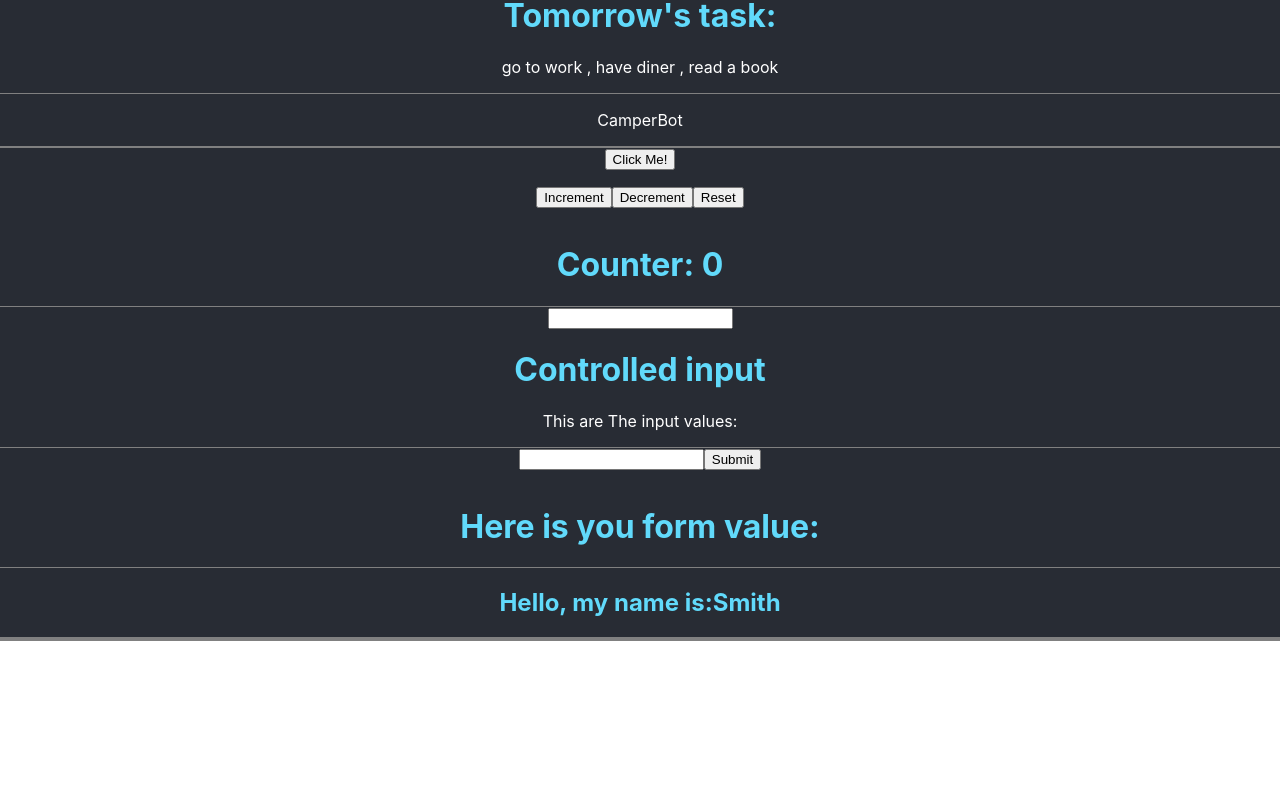
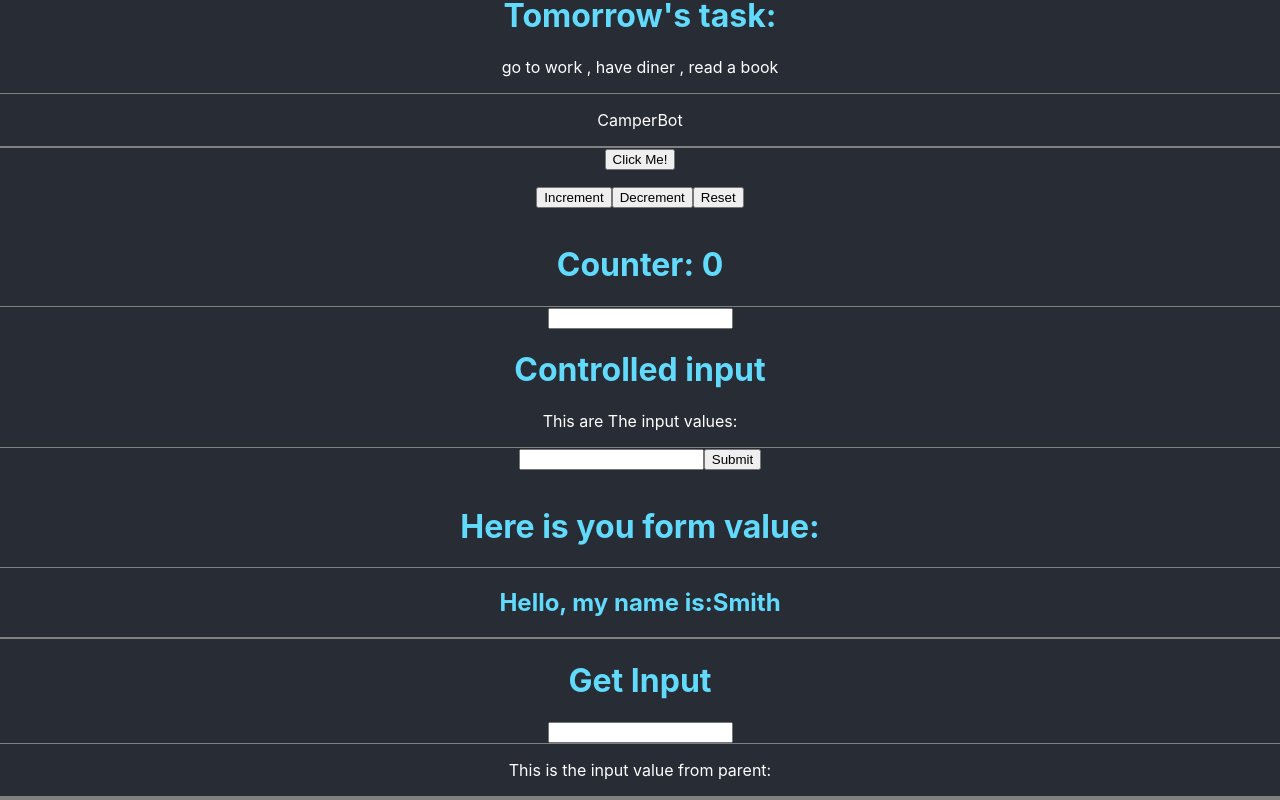
Before and after one commit to abdel1413/controlledForms, a React (Create React App) app: page / in a window 1280 px wide. Shown: the part 779-1579 px from the top of the page. Before the commit the page ends 1420 px from the top, so only its background shows below. Built offline with nearby package versions, Linux system fonts and the light colour scheme.

Commit message:
added methods as props

```diff
--- a/src/App.js
+++ b/src/App.js
@@ -3,7 +3,8 @@ import ControlledInput from "./ControlledInput";
 import ControlledSubmit from "./ControlledSubmit";
 import Counter from "./Counter";
 import CurrentDate from "./CurrentDate";
-import StateAsProps from "./StateAsProps";
+import MyParent from "./Methd&StateAsProp/MyParent";
+import StateAsProps from "./StateAsProp/StateAsProps";
 import StatelesFunc from "./StatelessFucn";
 import ToDo from "./ToDo";
 import ToggleIt from "./ToggleIt";
@@ -21,6 +22,7 @@ function App() {
       <ControlledInput />
       <ControlledSubmit />
       <StateAsProps />
+      <MyParent />
     </div>
   );
 }
--- /dev/null
+++ b/src/Methd&StateAsProp/GetInput.js
@@ -0,0 +1,15 @@
+import React from "react";
+class GetInput extends React.Component {
+  constructor(props) {
+    super(props);
+  }
+  render() {
+    return (
+      <div>
+        <h1>Get Input</h1>
+        <input value={this.props.input} onChange={this.props.handleChange} />
+      </div>
+    );
+  }
+}
+export default GetInput;
--- /dev/null
+++ b/src/Methd&StateAsProp/MyParent.js
@@ -0,0 +1,31 @@
+import React from "react";
+import GetInput from "./GetInput";
+import RenderInput from "./RenderInput";
+
+class MyParent extends React.Component {
+  constructor(props) {
+    super(props);
+
+    this.state = {
+      inputValue: "",
+    };
+    this.handleChange = this.handleChange.bind(this);
+  }
+
+  handleChange(e) {
+    this.setState({ inputValue: e.target.value });
+  }
+
+  render() {
+    return (
+      <div>
+        <GetInput
+          input={this.state.inputValue}
+          handleChange={this.handleChange}
+        />
+        <RenderInput input={this.state.inputValue} />
+      </div>
+    );
+  }
+}
+export default MyParent;
--- /dev/null
+++ b/src/Methd&StateAsProp/RenderInput.js
@@ -0,0 +1,14 @@
+import React from "react";
+class RenderInput extends React.Component {
+  constructor(props) {
+    super(props);
+  }
+  render() {
+    return (
+      <div>
+        <p> This is the input value from parent: {this.props.input}</p>
+      </div>
+    );
+  }
+}
+export default RenderInput;
```
Also changed, not shown: src/StateAsProp/NavBar.js (renamed from src/NavBar.js), src/StateAsProp/StateAsProps.js (renamed from src/StateAsProps.js).
